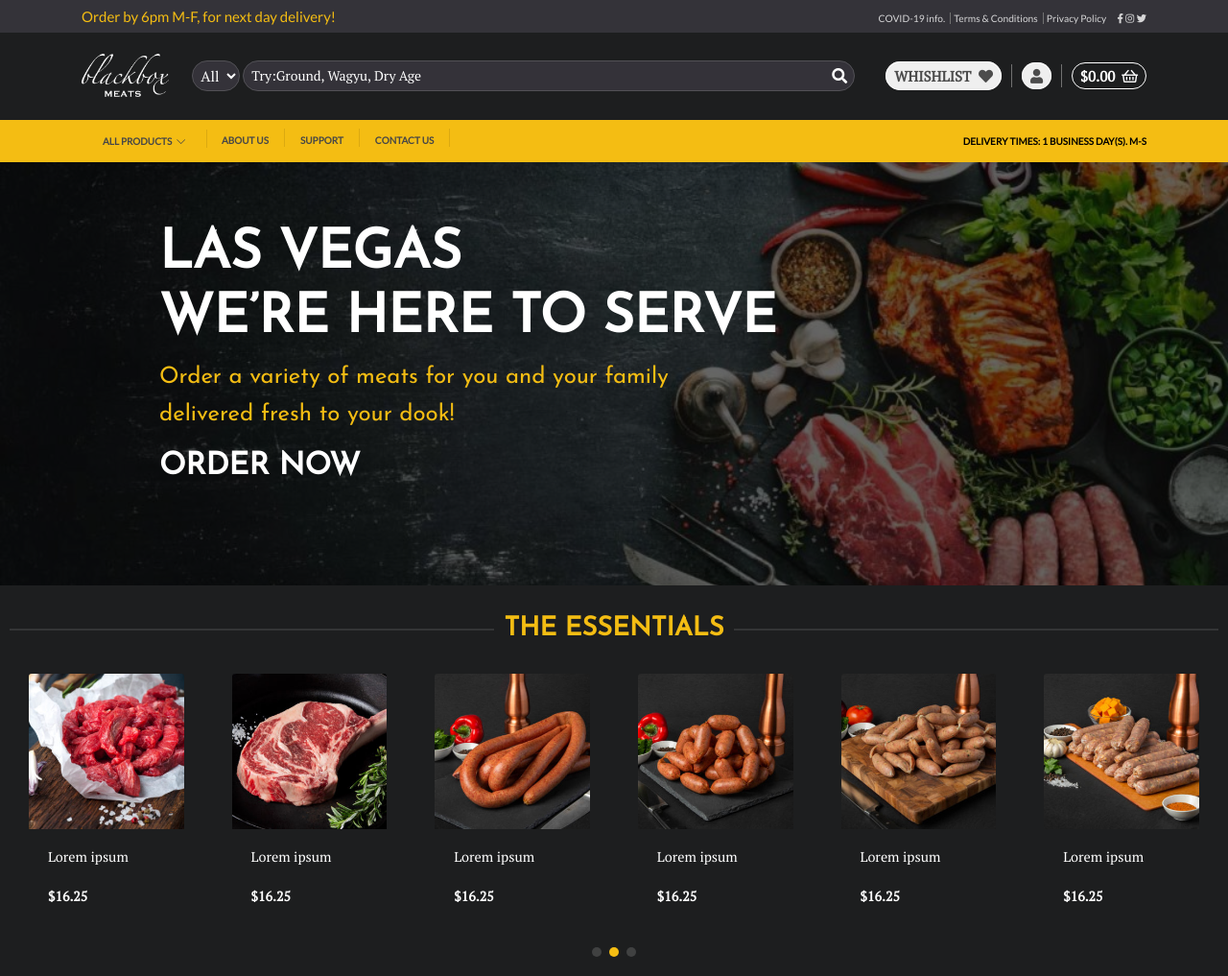
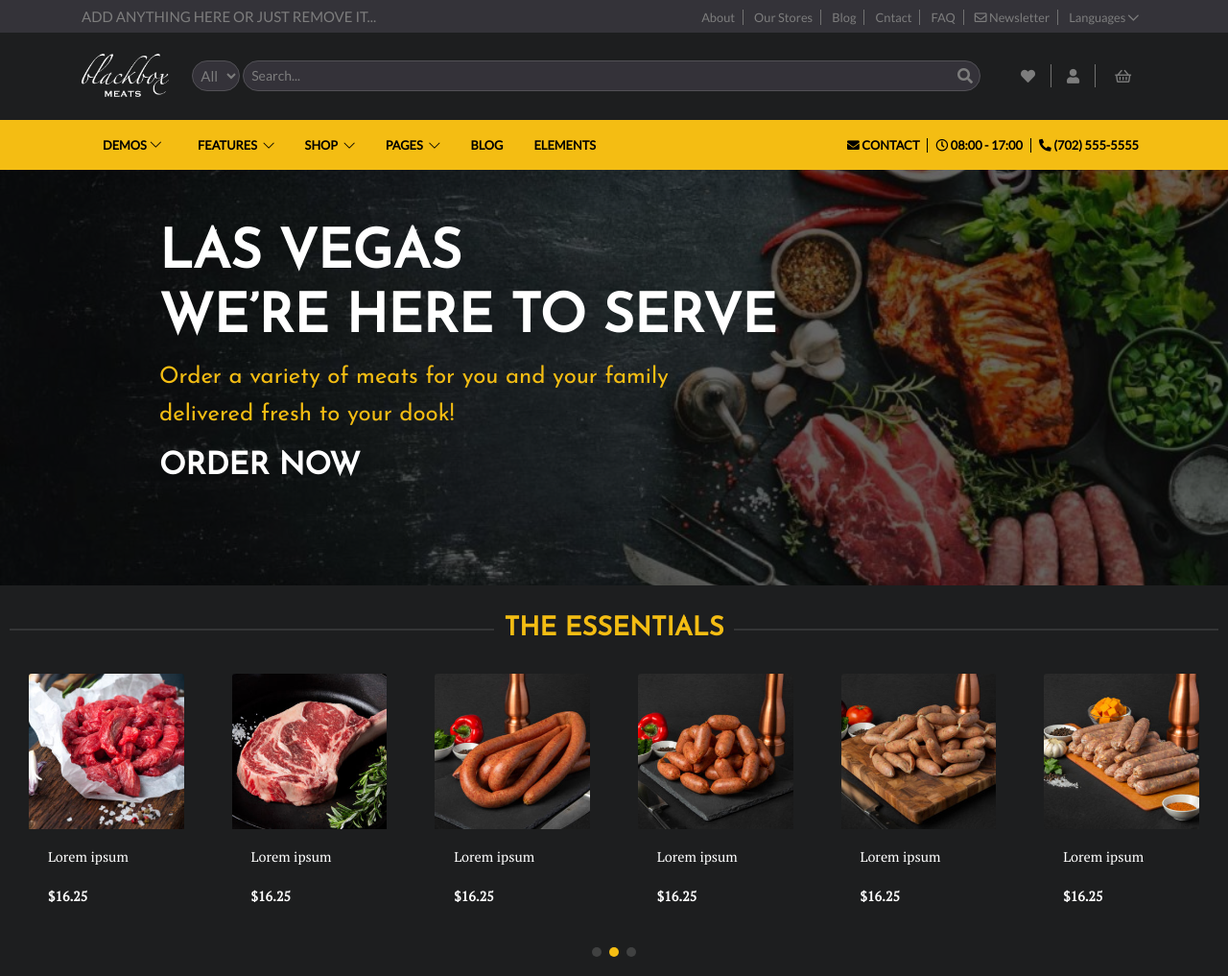
Before and after one commit to AleksaDursun/blackbox-meats, a plain HTML site: page index.html in a window 1280 px wide. Shown: the top 1017 px of the page at 96% size. Drawn offline with nearby package versions, Linux system fonts and the light colour scheme.

Commit message:
Header Changes

```diff
--- a/css/nav.css
+++ b/css/nav.css
@@ -14,7 +14,7 @@ header {
 }
 
 .nav-top h5 {
-    color: #f4bd13;
+    color: #7d7d7d;
     font-size: 15px;
     font-weight: normal;
 }
@@ -25,22 +25,22 @@ header {
 
 .info-links ul li {
     display: inline;
-    font-size: .8em;
+    font-size: 1em;
+    color: #7d7d7d;
 }
 
-.info-links ul li:nth-child(1) a, .info-links ul li:nth-child(2) a {
-    padding-right: 5px;
+.info-links ul li:not(:last-child) a {
     border-right: 1px solid #717171;
 }
 
 .info-links a {
-    color: rgba(255, 255, 255, 0.8);
+    color: #7d7d7d;
     text-decoration: none;
     font-size: .8em;
 }
 
 .info-links a:hover {
-    color: #fff;
+    color: #7d7d7d;
 }
 
 .nav-mid {
@@ -56,7 +56,7 @@ header {
 .searchCategories, .searchBox {
     background-color: #343239;
     border: 1px solid #525156;
-    color: #fff;
+    color: #7d7d7d;
 }
 
 .searchBox {
@@ -65,7 +65,7 @@ header {
 }
 
 .searchBox::placeholder {
-    color: white;
+    color: #7d7d7d;
 }
 
 .searchCategories {
@@ -85,42 +85,19 @@ header {
 }
 
 .nav-mid-ul li:not(:last-child) {
-    padding-right: 10px;
-    padding-left: 10px;
     border-right: 1px solid #717171;
 }
 
-.nav-mid-ul li:not(:last-child) a {
-    background-color: #efefef;
-    color: #4c4c4c;
-    text-decoration: none;
-    transition: all .08s ease-in-out;
-    border: 1px solid #fff;
-}
-
-.nav-mid-ul li:not(:last-child) a:hover {
-    background-color: #c1c1c1;
-    color: #fff;
-    border: 1px solid #fff;
-    text-decoration: none;
-}
-
-.nav-mid-ul li:last-child {
-    padding-left: 10px;
-}
-
-.nav-mid-ul li:last-child a {
-    background-color: transparent;
-    color: white;
-    border: 1px solid white;
+.nav-mid-ul li a {
+    background: transparent;
+    color: #7d7d7d;
     text-decoration: none;
     transition: all .08s ease-in-out;
 }
 
-.nav-mid-ul li:last-child a:hover {
-    background-color: #fff;
-    color: #4c4c4c;
-    border: 1px solid white;
+.nav-mid-ul li a:hover {
+    color: #fff;
+    text-decoration: none;
 }
 
 .nav-btm {
@@ -136,18 +113,25 @@ header {
 
 .nav-btm-ul li > a {
     color: #000;
-    font-size: 10px;
+    font-size: .8em;
     text-decoration: none;
     font-weight: bold;
+}
+
+.nav-btm-ul.contact-ul li:not(:last-child):after {
+    width: 1px;
+    content: '';
+    border-right: 1px solid black;
+    height: 15px;
 }
 
 #dropdownMenuButton {
     background: 0;
     border: 0;
     display: inline;
-    font-size: 10px;
+    font-size: .8em;
     font-weight: bold;
-    color: #474747;
+    color: #000;
 }
 
 .dropdown > .dropdown-menu {
@@ -177,17 +161,11 @@ header {
 }
 
 .nav-btm-ul li > a:first-child {
-    color: #474747;
+    color: #000;
 }
 
-.nav-btm-ul li:not(:last-child):after {
-    content: "";
-    width: 1px;
-    position: relative;
-    left: 16px;
-    border-left: 1px solid rgba(0, 0, 0, 0.1);
-    height: 13px;
-    margin-top: -7px;
+.nav-btm-ul li:hover {
+    background-color: #e8b106;
 }
 
 .nav-btm h5 {
@@ -207,7 +185,7 @@ header .input-group-append button {
 }
 
 header .fa-search:before {
-    color: white;
+    color: #7d7d7d;
 }
 
 header .fa-bars {
--- a/css/style.css
+++ b/css/style.css
@@ -51,11 +51,11 @@ main {
 }
 
 .font-size-0-8 {
-    font-size: .8rem;
+    font-size: .8rem !important;
 }
 
 .font-size-1 {
-    font-size: 1rem;
+    font-size: 1rem !important;
 }
 
 .font-weight-300 {
--- a/index.html
+++ b/index.html
@@ -26,21 +26,17 @@
         <nav class="d-flex flex-column">
             <div class="nav-top py-1 d-sm-none d-lg-flex w-100">
                 <div class="container d-flex align-items-center justify-content-between">
-                    <h5 class="p-0 m-0"> Order by 6pm M-F, for next day delivery!</h5>
+                    <h5 class="p-0 m-0"> ADD ANYTHING HERE OR JUST REMOVE IT...</h5>
                     <div class="info-links">
                         <ul class="m-0">
-                            <li><a href="#">COVID-19 info.</a></li>
-                            <li><a href="#">Terms & Conditions</a></li>
-                            <li><a href="#">Privacy Policy</a></li>
-                            <li>
-                             <span class="ml-2">
-                                <a href="#"><i class="fab fa-facebook-f"></i></a>
-                                <a href="#"><i class="fab fa-instagram"></i></a>
-                                <a href="#"><i class="fab fa-twitter"></i></a>
-                            </span>
-                            </li>
+                            <li><a href="#" class="px-2">About</a></li>
+                            <li><a href="#" class="px-2">Our Stores</a></li>
+                            <li><a href="#" class="px-2">Blog</a></li>
+                            <li><a href="#" class="px-2">Cntact</a></li>
+                            <li><a href="#" class="px-2">FAQ</a></li>
+                            <li><a href="#" class="px-2"><i class="far fa-envelope"></i> Newsletter</a></li>
+                            <li><a href="#" class="px-2">Languages <i class="far fa-chevron-down"></i></a></li>
                         </ul>
-
                     </div>
                 </div>
             </div>
@@ -61,7 +57,7 @@
                         <div class="align-items-center flex-grow px-4 d-sm-none d-lg-flex">
                             <div class="input-group ">
                                 <div class="input-group-prepend">
-                                    <select name="" class="rounded-pill pl-1 py-1 searchCategories font-pt">
+                                    <select name="" class="rounded-pill pl-1 py-1 searchCategories">
                                         <option class="" value="all">All</option>
                                         <option class="" value="all-products">All Products</option>
                                         <option class="" value="beef">Beef</option>
@@ -75,8 +71,8 @@
                                         <option class="width_tmp_option"></option>
                                     </select>
                                 </div>
-                                <input class="w-100 rounded-pill pl-2 py-1 ml-1 searchBox font-pt" type="text"
-                                       placeholder="Try:Ground, Wagyu, Dry Age">
+                                <input class="w-100 rounded-pill pl-2 py-1 ml-1 searchBox" type="text"
+                                       placeholder="Search...">
                                 <div class="input-group-append align-items-center">
                                     <button type="button"><i class="fas fa-search"></i></button>
                                 </div>
@@ -84,13 +80,21 @@
                         </div>
                         <div class=" d-flex align-items-center justify-content-end">
                             <ul class="nav-mid-ul p-0 m-0 ">
-                                <li class="d-sm-none d-lg-inline"><a class="py-1 px-2 rounded-pill font-pt" href="#">WHISHLIST
-                                    <i
-                                            class="fas fa-heart pl-1"></i></a></li>
-                                <li><a class="py-1 px-2 rounded-pill" href="#"><i class="fas fa-user"></i></a></li>
-                                <li><a class="py-1 px-2 rounded-pill" href="#"><span
-                                        class="d-sm-none d-lg-inline font-pt">$0.00</span> <i
-                                        class="far fa-shopping-basket pl-lg-1"></i></a></li>
+                                <li class="d-sm-none d-lg-inline px-2">
+                                    <a class="py-1 px-2 rounded-pill font-pt" href="#">
+                                        <i class="fas fa-heart pl-1"></i>
+                                    </a>
+                                </li>
+                                <li class="px-2">
+                                    <a class="py-1 px-2 rounded-pill" href="#">
+                                        <i class="fas fa-user"></i>
+                                    </a>
+                                </li>
+                                <li class="px-2">
+                                    <a class="py-1 px-2 rounded-pill" href="#">
+                                        <i class="far fa-shopping-basket pl-lg-1"></i>
+                                    </a>
+                                </li>
                             </ul>
                         </div>
                     </div>
@@ -98,12 +102,12 @@
             </div>
             <div class="nav-btm order-sm-0 order-lg-1 w-100">
                 <div class="container">
-                    <div class="d-flex align-items-center justify-content-between">
+                    <div class="d-flex justify-content-between">
                         <ul class="nav-btm-ul sidenav" id="mySidenav">
                             <li class="d-lg-none py-4 px-3">
                                 <div class="input-group ">
                                     <div class="input-group-prepend">
-                                        <select name="" class="rounded-pill pl-1 py-1 searchCategories font-pt">
+                                        <select name="" class="rounded-pill pl-1 py-1 searchCategories">
                                             <option class="" value="all">All</option>
                                             <option class="" value="all-products">All Products</option>
                                             <option class="" value="beef">Beef</option>
@@ -118,35 +122,47 @@
                                         </select>
                                     </div>
                                     <input class="w-100 rounded-pill pl-2 py-1 ml-1 searchBox" type="text"
-                                           placeholder="Try:Ground, Wagyu, Dry Age">
+                                           placeholder="Search...">
                                     <div class="input-group-append align-items-center">
                                         <button type="button"><i class="fas fa-search"></i></button>
                                     </div>
                                 </div>
                             </li>
-                            <li class="px-3 py-sm-3 py-lg-0 my-0">
-                                <a href="#"></a>
+                            <li class="px-3 py-2 my-0 d-flex align-items-center">
                                 <div class="dropdown d-inline">
-                                    <button type="button" class="d-inline-flex w-100 align-items-center justify-content-between py-2 font-size-1" id="dropdownMenuButton" data-toggle="dropdown" aria-haspopup="true" aria-expanded="false">
-                                        ALL PRODUCTS <i class="fal fa-chevron-down pl-1"></i>
+                                    <button type="button"
+                                            class="d-inline-flex w-100 align-items-center justify-content-between py-2"
+                                            id="dropdownMenuButton" data-toggle="dropdown" aria-haspopup="true"
+                                            aria-expanded="false">
+                                        DEMOS <i class="fal fa-chevron-down pl-1"></i>
                                     </button>
-                                    <div class="dropdown-menu p-4" id="dropdownMenu" aria-labelledby="dropdownMenuButton">
+                                    <div class="dropdown-menu p-4" id="dropdownMenu"
+                                         aria-labelledby="dropdownMenuButton">
                                         <span class="arrow-up d-sm-none d-lg-inline"></span>
                                         <a class="dropdown-item font-yellow font-size-1 px-0 py-2 font-pt" href="#">Essentials</a>
-                                        <a class="dropdown-item font-yellow font-size-1 px-0 py-2 font-pt" href="#">Beef</a>
+                                        <a class="dropdown-item font-yellow font-size-1 px-0 py-2 font-pt"
+                                           href="#">Beef</a>
                                         <a class="dropdown-item font-yellow font-size-1 px-0 py-2 font-pt" href="#">Chicken</a>
-                                        <a class="dropdown-item font-yellow font-size-1 px-0 py-2 font-pt" href="#">Pork</a>
-                                        <a class="dropdown-item font-yellow font-size-1 px-0 py-2 font-pt" href="#">Lamb</a>
+                                        <a class="dropdown-item font-yellow font-size-1 px-0 py-2 font-pt"
+                                           href="#">Pork</a>
+                                        <a class="dropdown-item font-yellow font-size-1 px-0 py-2 font-pt"
+                                           href="#">Lamb</a>
                                         <a class="dropdown-item font-yellow font-size-1 px-0 py-2 font-pt" href="#">Sausage</a>
                                         <a class="dropdown-item font-yellow font-size-1 px-0 py-2 font-pt" href="#">Salmon</a>
                                     </div>
                                 </div>
                             </li>
-                            <li class="px-3 py-sm-3 py-lg-0 my-0"><a href="#">ABOUT US</a></li>
-                            <li class="px-3 py-sm-3 py-lg-0 my-0"><a href="#">SUPPORT</a></li>
-                            <li class="px-3 py-sm-3 py-lg-0 my-0"><a href="#">CONTACT US</a></li>
-                            <li class="px-3 py-sm-3 py-lg-0 my-0 d-lg-none"><a href="#">LOGIN</a></li>
-                            <li class="px-4 py-sm-4 py-lg-0 my-0 d-lg-none font-josefin font-yellow">ORDER BY 6PM M-S, FOR NEXT DAY DELIVERY!</li>
+                            <li class="px-3 py-2 my-0 d-flex align-items-center"><a href="#">FEATURES <i
+                                    class="fal fa-chevron-down pl-1"></i></a></li>
+                            <li class="px-3 py-2 my-0 d-flex align-items-center"><a href="#">SHOP <i
+                                    class="fal fa-chevron-down pl-1"></i></a></li>
+                            <li class="px-3 py-2 my-0 d-flex align-items-center"><a href="#">PAGES <i
+                                    class="fal fa-chevron-down pl-1"></i></a></li>
+                            <li class="px-3 py-2 my-0 d-flex align-items-center"><a href="#">BLOG</a></li>
+                            <li class="px-3 py-2 d-flex align-items-center"><a href="#">ELEMENTS</a></li>
+                            <li class="px-4 py-sm-4 py-lg-0 my-0 d-lg-none font-josefin font-yellow d-flex align-items-center">ORDER BY 6PM M-S,
+                                FOR NEXT DAY DELIVERY!
+                            </li>
                             <li class="px-3 py-sm-3 py-lg-0 my-0 d-lg-none">
                                  <span class="ml-2 d-flex">
                                     <a href="#" class="pl-2"><i class="fab fa-facebook-f"></i></a>
@@ -156,10 +172,26 @@
                             </li>
                         </ul>
                         <div class="d-none" id="sidenav-close-div" onclick="closeNav()">
-                            <button type="button" id="sidenav-close-btn" ><i class="fal fa-times"></i></button>
-                        </div>
-                        <div class="d-flex align-items-center justify-content-center delivery-times-title py-3">
-                            <h5>DELIVERY TIMES: 1 BUSINESS DAY(S). M-S</h5>
+                            <button type="button" id="sidenav-close-btn"><i class="fal fa-times"></i></button>
+                        </div>
+                        <div class="d-flex justify-content-center delivery-times-title">
+                            <ul class="nav-btm-ul contact-ul">
+                                <li class="d-flex align-items-center">
+                                    <a href="#" class="font-size-0-8  font-weight-bold px-2">
+                                        <i class="fas fa-envelope"></i> CONTACT
+                                    </a>
+                                </li>
+                                <li class="d-flex align-items-center">
+                                    <a href="#" class="font-size-0-8  font-weight-bold px-2">
+                                        <i class="far fa-clock"></i> 08:00 - 17:00
+                                    </a>
+                                </li>
+                                <li class="d-flex align-items-center">
+                                    <a href="#" class="font-size-0-8 font-weight-bold px-2 text-black">
+                                        <i class="fas fa-phone-alt"></i> (702) 555-5555
+                                    </a>
+                                </li>
+                            </ul>
                         </div>
                     </div>
                 </div>
@@ -2011,7 +2043,9 @@
                 <div class="row">
                     <h2 class="newsletter-title m-0 col-sm-12 col-lg-8 d-flex align-items-center">SIGN UP TO OUR
                         NEWSLETTER FOR UPDATES</h2>
-                    <button class="col-sm-12 col-lg-4 newsletter-button py-1 font-pt" data-toggle="modal" data-target="#newsletter-modal">SIGN UP</button>
+                    <button class="col-sm-12 col-lg-4 newsletter-button py-1 font-pt" data-toggle="modal"
+                            data-target="#newsletter-modal">SIGN UP
+                    </button>
                 </div>
             </div>
         </div>
@@ -2029,10 +2063,12 @@
                     <div class="d-flex flex-sm-column flex-lg-row align-items-center justify-content-center order-sm-0 order-lg-1">
                         <div class="powered-delivered ">
                             <span>
-                                <span class="font-pt">Powered by:</span><a href=""><img src="assets/images/FreedomMeatsLogo.png" alt=""></a>
+                                <span class="font-pt">Powered by:</span><a href=""><img
+                                    src="assets/images/FreedomMeatsLogo.png" alt=""></a>
                             </span>
                             <span>
-                                <span class="font-pt">Delivered by:</span><a href=""><img src="assets/images/d-logo.webp" alt=""></a>
+                                <span class="font-pt">Delivered by:</span><a href=""><img
+                                    src="assets/images/d-logo.webp" alt=""></a>
                             </span>
                         </div>
                         <div class="payment-options">
@@ -2046,20 +2082,26 @@
             </div>
         </div>
 
-        <div class="modal fade" id="newsletter-modal" tabindex="-1" role="dialog" aria-labelledby="newsletter-button" aria-hidden="true">
+        <div class="modal fade" id="newsletter-modal" tabindex="-1" role="dialog" aria-labelledby="newsletter-button"
+             aria-hidden="true">
             <div class="modal-dialog modal-dialog-centered p-3" role="document">
                 <div class="modal-content p-3">
                     <div class="modal-content-wrapper p-5">
                         <div class="modal-header d-flex flex-column align-items-center justify-content-center border-0 p-0">
                             <h3 class="mb-4"><img src="assets/images/Blackbox-Meats-Logo-White.png" alt="Logo"></h3>
-                            <h4 class="m-0 mt-2 w-100 text-center text-white font-weight-bold">Subscribe and Stay Connected</h4>
+                            <h4 class="m-0 mt-2 w-100 text-center text-white font-weight-bold">Subscribe and Stay
+                                Connected</h4>
                         </div>
                         <div class="modal-body px-0 d-flex flex-column align-items-center border-0">
                             <span class="text-white">* indicates required</span>
                             <input type="text" placeholder="Email*" class="w-100 pl-2 py-1 font-size-1 font-pt mb-3">
-                            <input type="text" placeholder="Full Name*" class="w-100 pl-2 py-1 font-size-1 font-pt mb-3">
+                            <input type="text" placeholder="Full Name*"
+                                   class="w-100 pl-2 py-1 font-size-1 font-pt mb-3">
                             <input type="text" placeholder="Zip Code*" class="w-100 pl-2 py-1 font-size-1 font-pt mb-4">
-                            <button type="submit" class="w-100 background-yellow text-black border-0 font-weight-bold py-1 mb-4">SUBSCRIBE</button>
+                            <button type="submit"
+                                    class="w-100 background-yellow text-black border-0 font-weight-bold py-1 mb-4">
+                                SUBSCRIBE
+                            </button>
                         </div>
                         <div class="modal-footer text-white justify-content-center pt-4">
                             <i class="fab fa-facebook-f"></i>
```
